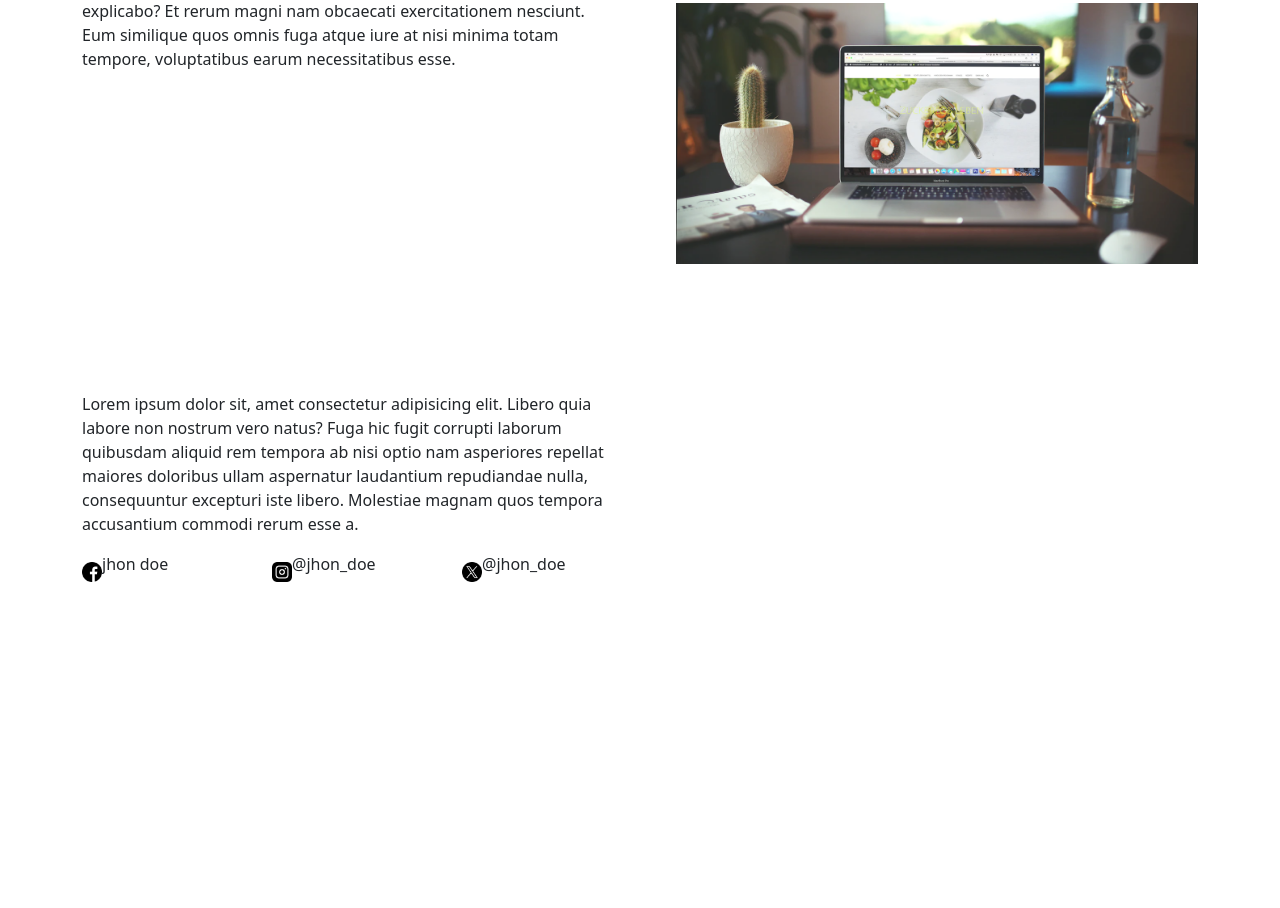
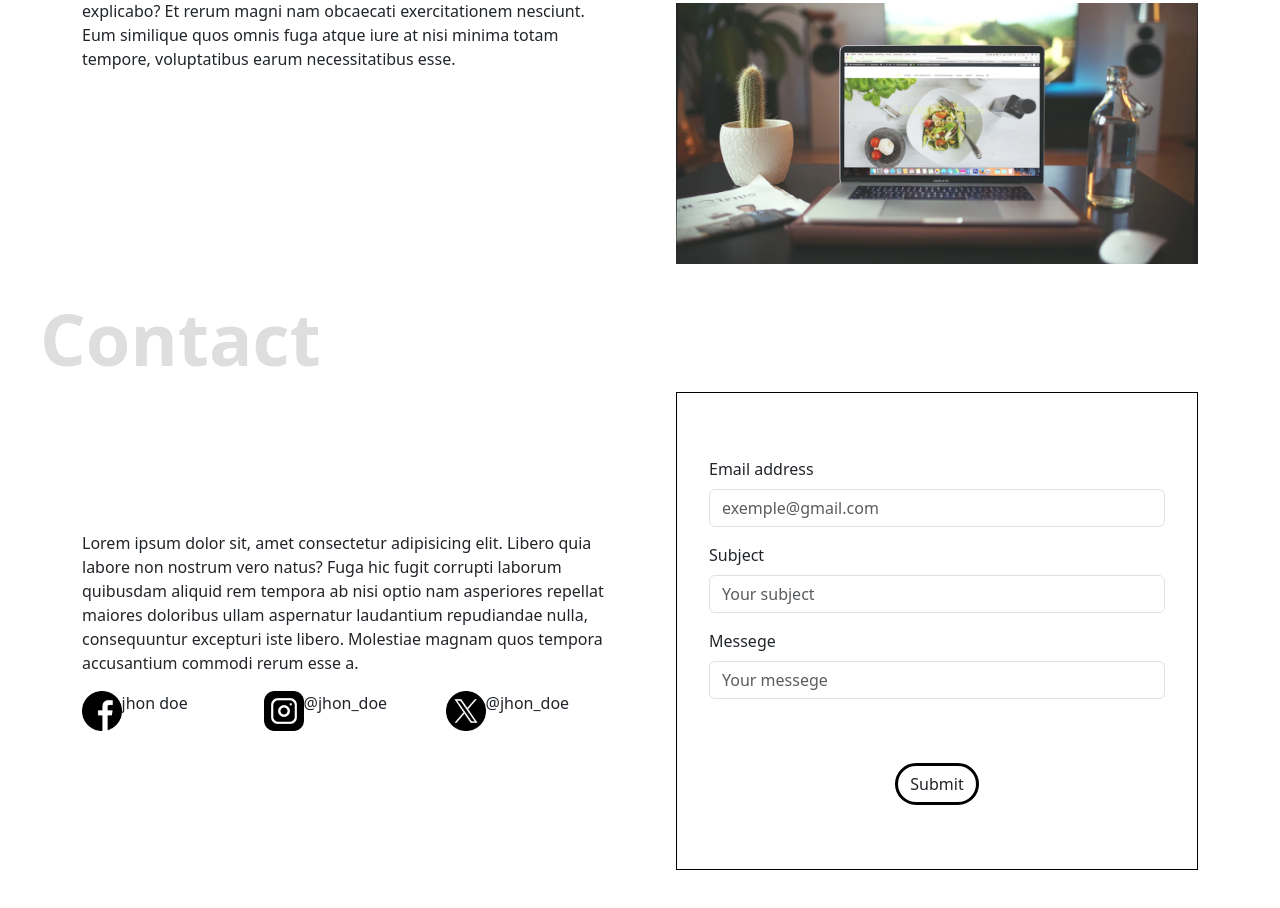
Before and after one commit to rin-kyu/Portofolio, a plain HTML site: page indext.html in a window 1280 px wide. Shown: the part 1524-2432 px from the top of the page. Before the commit the page ends 2116 px from the top, so only its background shows below. Drawn offline with nearby package versions, Linux system fonts and the light colour scheme.

Commit message:
add contact and from

```diff
--- a/indext.html
+++ b/indext.html
@@ -103,25 +103,43 @@
         </div>
     </section>
     <section id="contact" class="contact container">
-        <div class="row">
+        <div class="row d-flex align-items-center gap-5">
             <div class="col">
                 <p>Lorem ipsum dolor sit, amet consectetur adipisicing elit. Libero quia labore non nostrum vero natus? Fuga hic fugit corrupti laborum quibusdam aliquid rem tempora ab nisi optio nam asperiores repellat maiores doloribus ullam aspernatur laudantium repudiandae nulla, consequuntur excepturi iste libero. Molestiae magnam quos tempora accusantium commodi rerum esse a.</p>
                 <div class="row">
                     <div class="col d-flex align-items-center">
-                        <img src="image/facebook.png" alt="" width="20px">
+                        <img src="image/facebook.png" alt="" width="25%">
                         <p>jhon doe</p>
                     </div>
                     <div class="col d-flex align-items-center">
-                        <img src="image/instagram.png" alt="" width="20px">
+                        <img src="image/instagram.png" alt="" width="25%">
                         <p>@jhon_doe</p>
                     </div>
                     <div class="col d-flex align-items-center">
-                        <img src="image/twitter.png" alt="" width="20px">
+                        <img src="image/twitter.png" alt="" width="25%">
                         <p>@jhon_doe</p>
                     </div>
                 </div>
             </div>
-            <div class="col"></div>
+            <div class="col">
+                <form class="contact-form" onsubmit="onFormSubmit(event)">
+                    <div class="mb-3">
+                      <label for="inp_email" class="form-label">Email address</label>
+                      <input type="email" class="form-control" id="inp_email" placeholder="exemple@gmail.com">
+                    </div>
+                    <div class="mb-3">
+                      <label for="inp_subject" class="form-label">Subject</label>
+                      <input type="text" class="form-control" id="inp_subject" placeholder="Your subject">
+                    </div>
+                    <div class="mb-3">
+                        <label for="inp_messege" class="form-label">Messege</label>
+                        <input type="text" class="form-control" id="inp_messege" placeholder="Your messege">
+                    </div>
+                    <div class="d-flex justify-content-center">
+                        <button type="submit" class="btn button mt-5">Submit</button>
+                    </div>
+                  </form>
+            </div>
         </div>
     </section>
     <script src="https://cdn.jsdelivr.net/npm/@popperjs/core@2.11.8/dist/umd/popper.min.js" integrity="sha384-I7E8VVD/ismYTF4hNIPjVp/Zjvgyol6VFvRkX/vR+Vc4jQkC+hVqc2pM8ODewa9r" crossorigin="anonymous"></script>
--- a/main.js
+++ b/main.js
@@ -12,3 +12,23 @@ function toggleDetail(e) {
 
     $(detail).slideToggle()
 }
+
+function onFormSubmit(e) {
+    e.preventDefault()
+    const email = $("#inp_email")
+    const subject = $("#inp_subject")
+    const messege = $("#inp_messege")
+
+    if (!$(email).val()) {
+        alert("Email is required")
+    } else if (!$(subject).val()) {
+        alert("Subject is required")
+    } else if (!$(messege).val()) {
+        alert("Messege is required")
+    } else {
+        alert("Form submited")
+        $(email).val("")
+        $(subject).val("")
+        $(messege).val("")
+    }
+}
--- a/style.css
+++ b/style.css
@@ -45,6 +45,23 @@ section::before{
 
 #arrow {
     animation: 2s upDown infinite;
+}
+
+#contact::before {
+    content: 'Contact';
+}
+
+.contact-form {
+    border: 1px solid black;
+    padding: 64px 32px;
+}
+
+.form-label {
+    font-weight: 500;
+}
+
+.contact {
+    padding-bottom: 128px;
 }
 
 @keyframes upDown {
```
